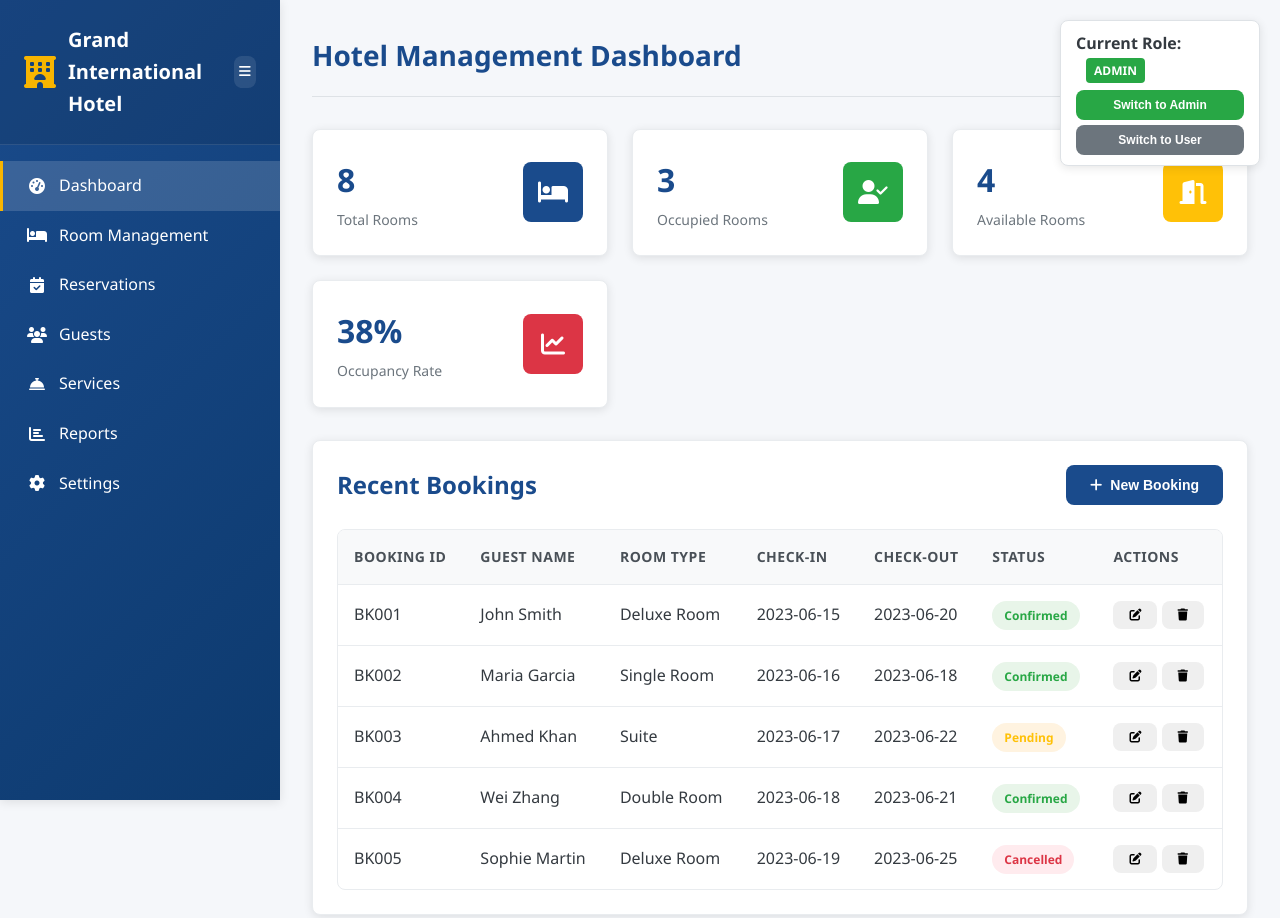
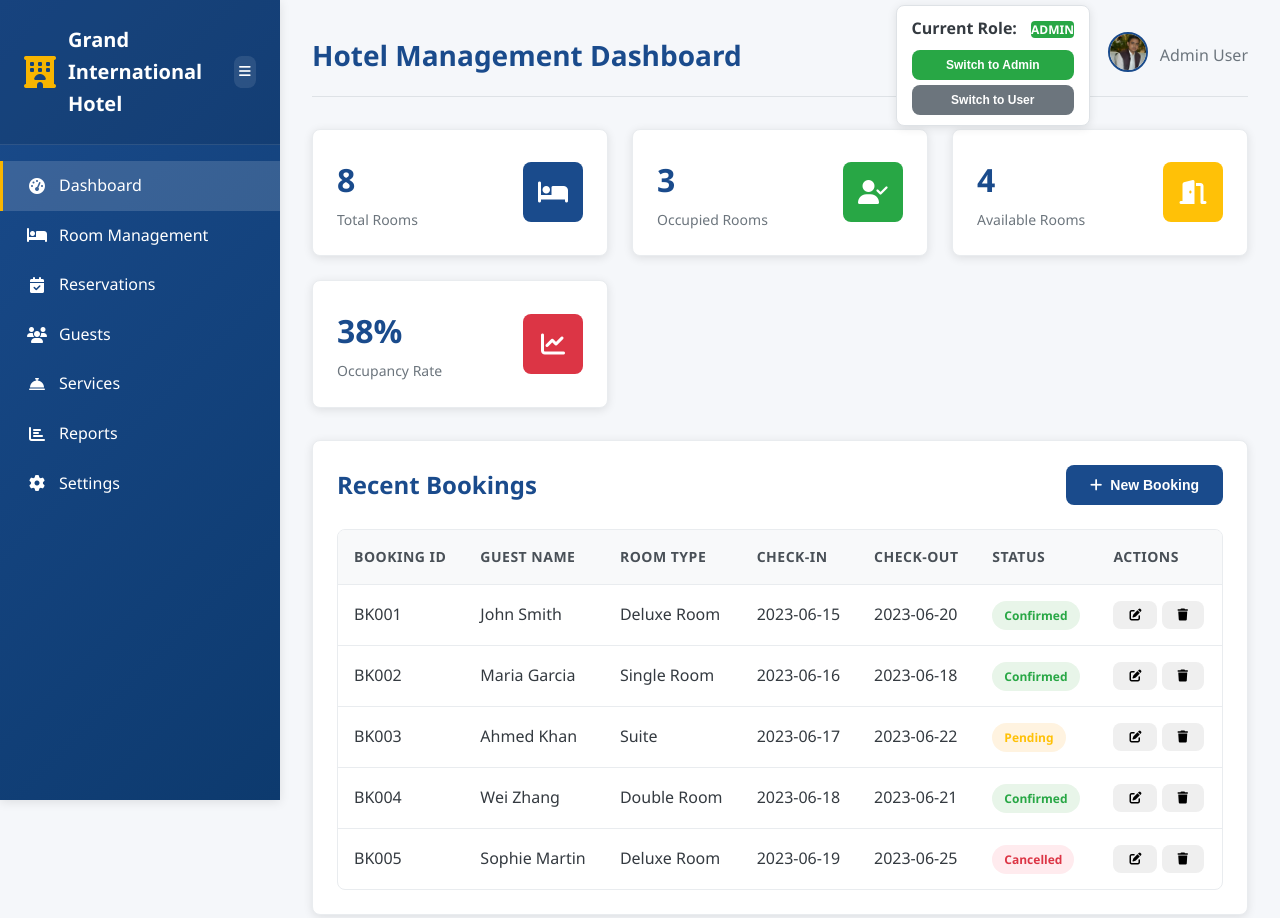
Before and after one commit to MHassan743/Hotel-Management-System, a plain HTML site: page index.html in a window 1280 px wide. Shown: the top 918 px of the page. Drawn offline with Linux system fonts and the light colour scheme.

Commit message:
Update style.css

```diff
--- a/style.css
+++ b/style.css
@@ -47,14 +47,14 @@ body {
 /* Role Switcher */
 .role-switcher {
     position: fixed;
-    top: 20px;
     right: 20px;
     background: white;
     padding: 10px 15px;
+    margin-right: 170px;
+    margin-top: 5px;
     border-radius: var(--border-radius);
     box-shadow: var(--shadow);
     border: 1px solid var(--gray-300);
-    z-index: 1001;
     max-width: 200px;
 }
 
@@ -66,7 +66,6 @@ body {
 }
 
 .role-badge {
-    padding: 4px 8px;
     border-radius: 4px;
     font-size: 0.75rem;
     font-weight: bold;
@@ -1152,4 +1151,5 @@ body.dark-mode .role-switcher {
 .btn:disabled {
     opacity: 0.6;
     cursor: not-allowed;
+
 }
```
